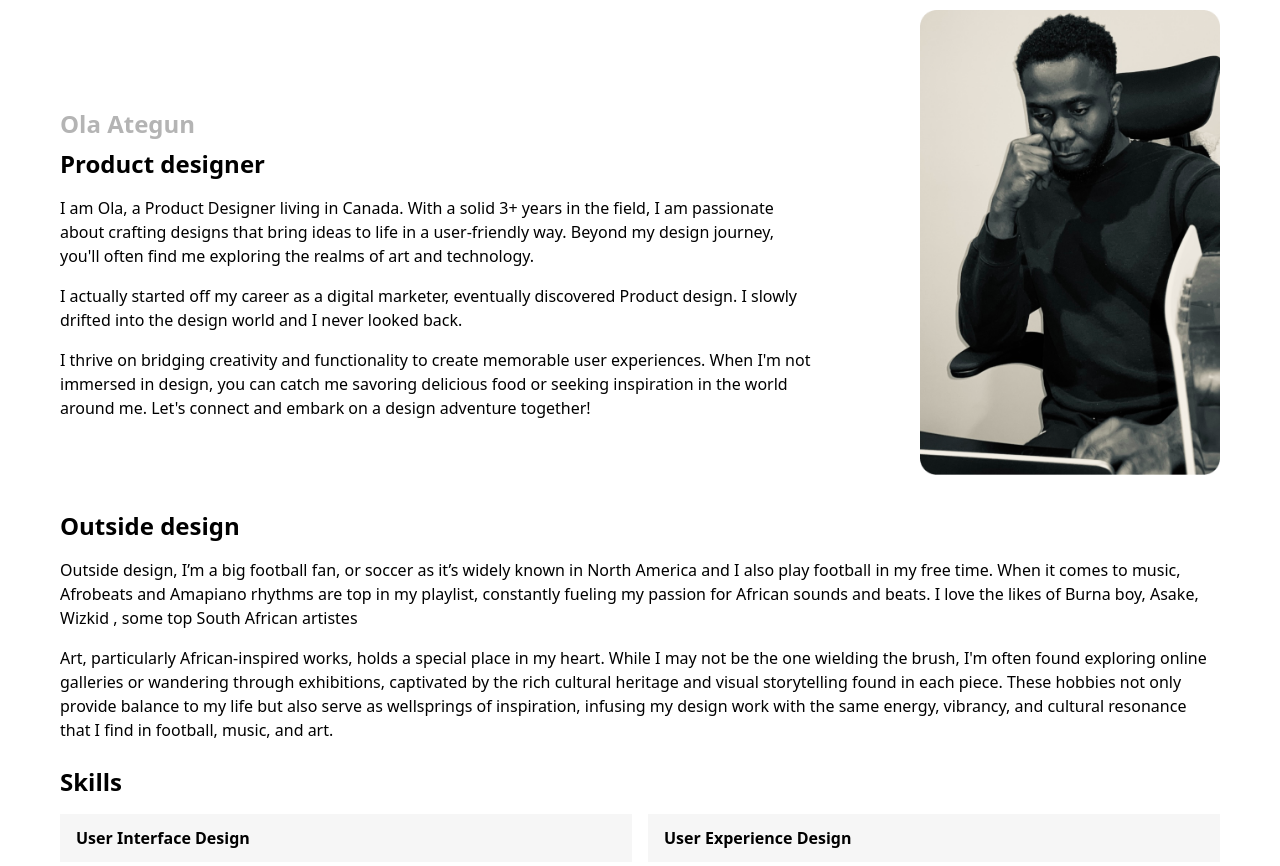
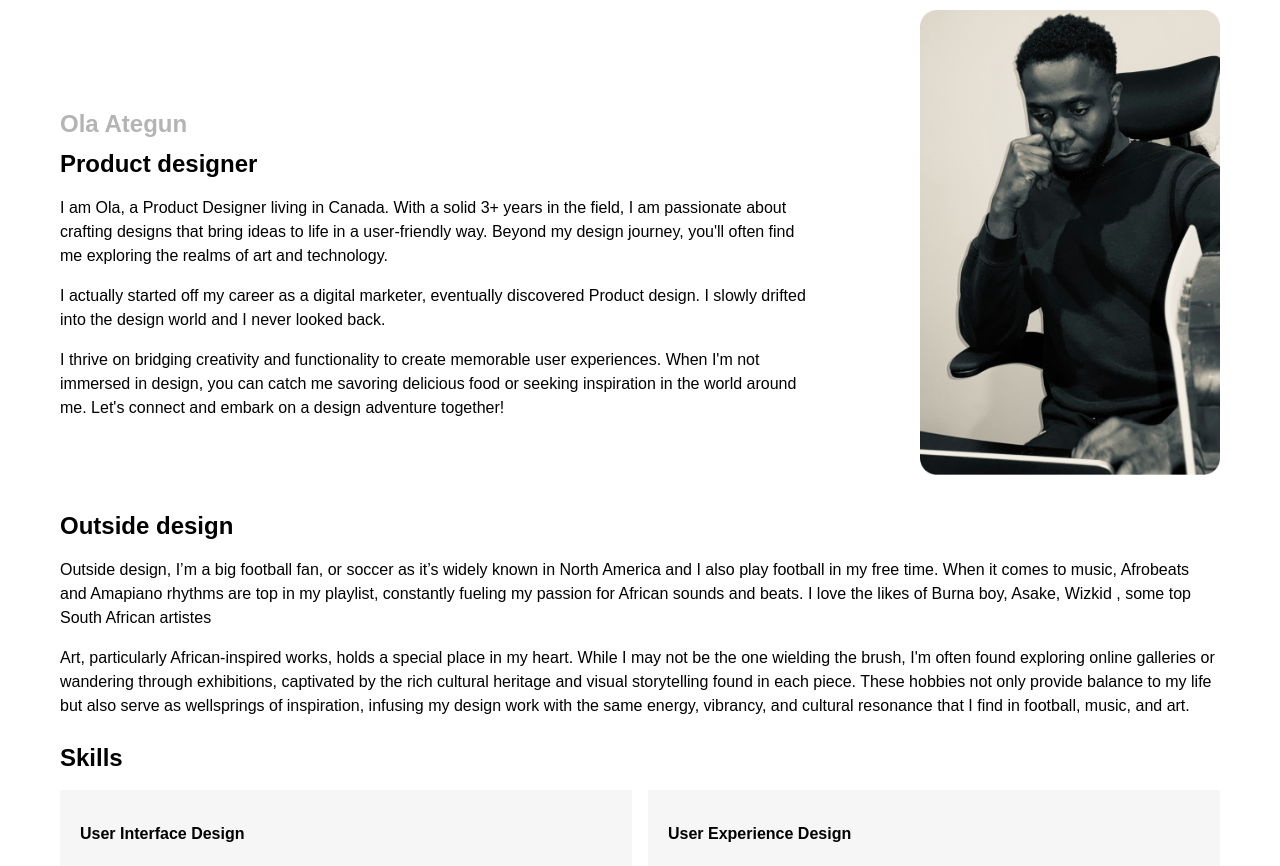
Before and after one commit to MainaMary/portfolio-website, a website: page html/about.html in a window 1280 px wide. Shown: the part 86-952 px from the top of the page. Drawn offline with nearby package versions, Linux system fonts and the light colour scheme; files that its build step writes are made by us from their sources.

Commit message:
bundle the css file

```diff
--- a/css/index.css
+++ b/css/index.css
@@ -1,6 +1,11 @@
+body{
+/* font-family: 'Mustica Pro Sans Serif', sans-serif; */
+font-weight: normal;
+font-family: 'Mustica Pro Sans Serif', sans-serif;
+}
 .skill-list{
  background-color: #F6F6F6;
- padding: 12px 16px;
+ padding: 32px 20px;
  font-weight: 600;
  font-size: 16px;
 }
@@ -8,5 +13,4 @@
     font-size:20px;
     font-weight: 500;
     width: 60%;
-
 }
```
Also changed, not shown: dist/output.css.
